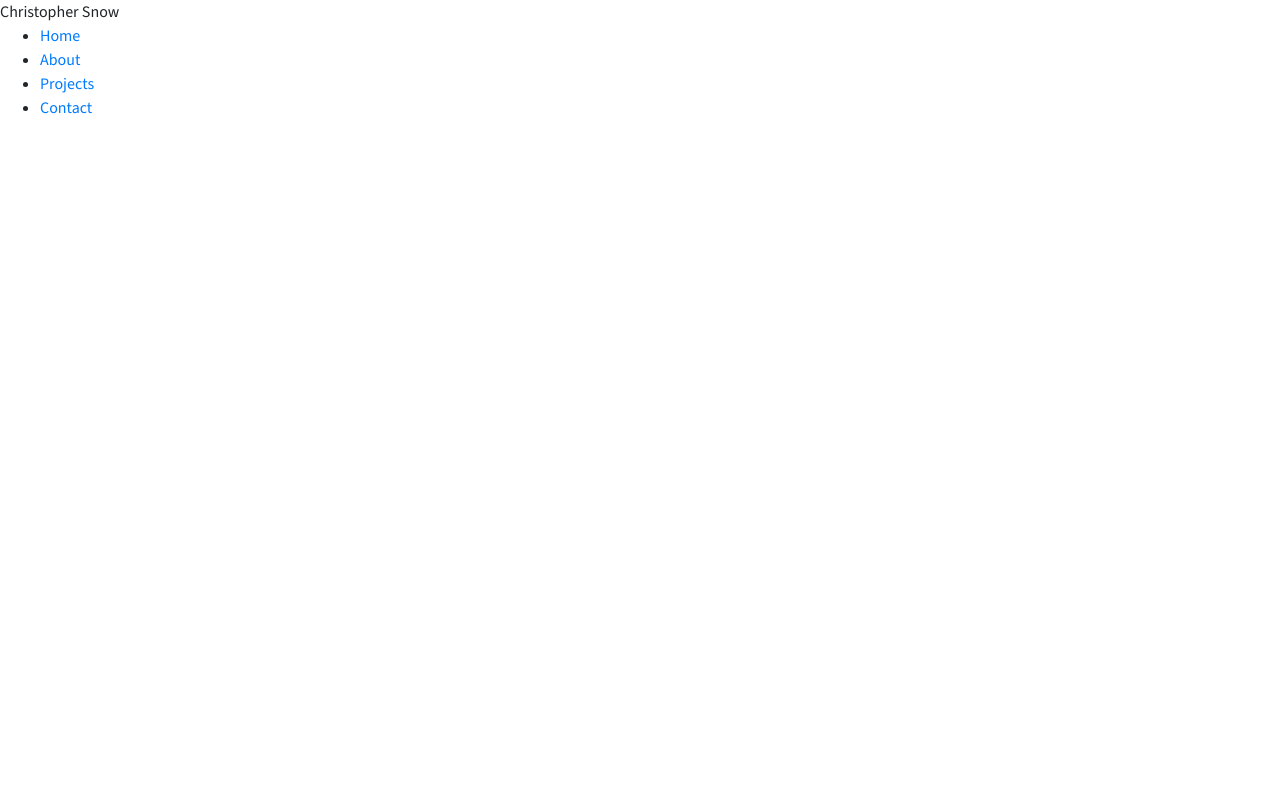
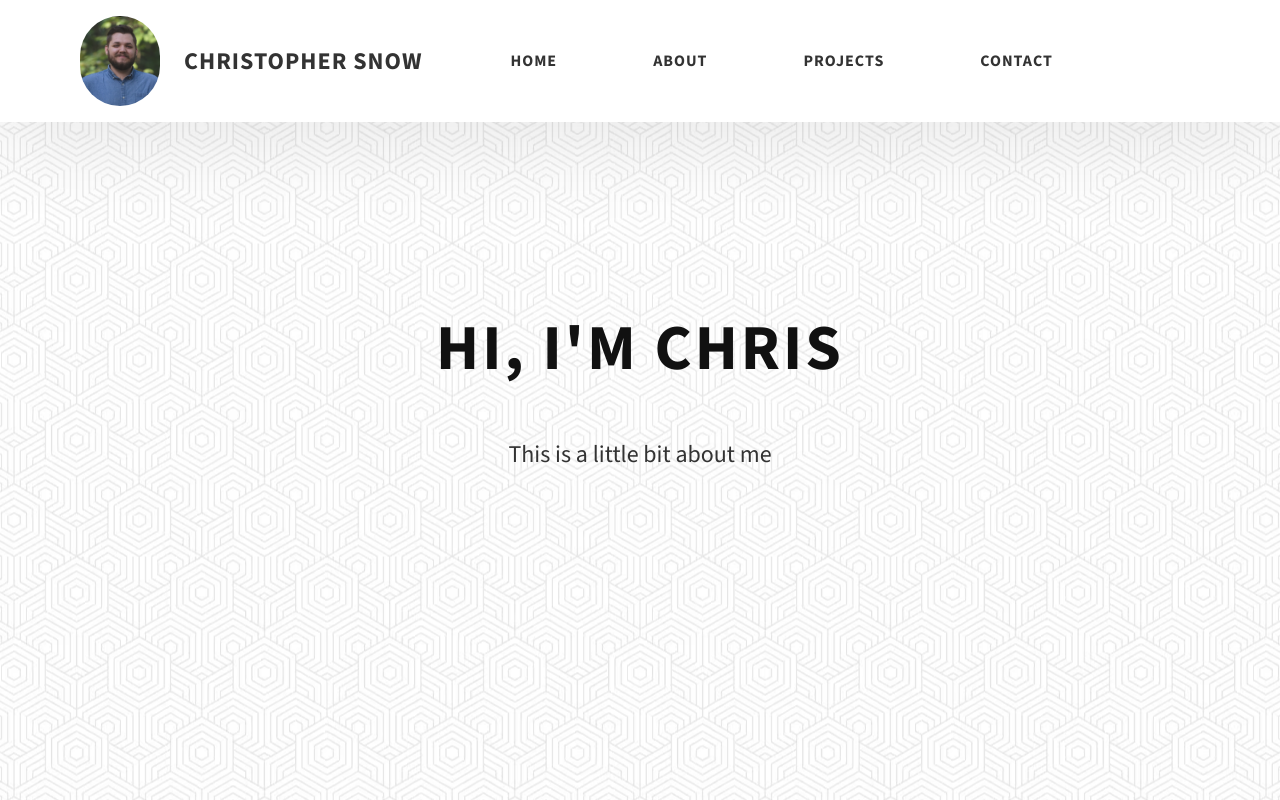
Before and after one commit to BigFish912/bigfish912.github.io, a plain HTML site: page index.html in a window 1280 px wide. Drawn offline with nearby package versions, Linux system fonts and the light colour scheme.

Commit message:
Initial development

```diff
--- a/index.css
+++ b/index.css
@@ -6,4 +6,167 @@
    font-style: normal;
    -webkit-font-smoothing: antialiased;
    -moz-osx-font-smoothing: grayscale;
- }
+}
+
+body{
+  min-width: fit-content;
+}
+
+.row{
+  margin: 0!important;
+}
+
+ul {
+   list-style-type: none;
+   margin: 0!important;
+}
+
+a {
+   text-decoration: none;
+}
+
+.header {
+   margin: 0;
+   position: fixed;
+   width: 100%;
+   z-index: 1000;
+   background: #000;
+   background: #fff;
+   box-shadow: 0 10px 100px rgba(0, 0, 0, 0.1);
+}
+
+.header__content {
+   display: flex;
+   align-items: center;
+   justify-content: space-between;
+   padding: 1rem 5rem;
+}
+
+@media only screen and (max-width: 425px) {
+  .header__content {
+      padding:0 2rem
+  }
+}
+
+.header__logo-container {
+   display: flex;
+   align-items: center;
+   cursor: pointer;
+   color: #333;
+   transition: color 0.3s;
+}
+
+.header__logo-container:hover {
+   color: #7843e9;
+}
+
+.header__logo-img-cont {
+   width: 5rem;
+   height: auto;
+   border-radius: 50px;
+   overflow: hidden;
+   margin-right: 1.5rem;
+   background: #7843e9;
+}
+
+.header__logo-img {
+   width: 100%;
+   height: auto;
+   -o-object-fit: cover;
+   object-fit: cover;
+   -o-object-position: center;
+   object-position: center;
+   display: block;
+}
+
+.header__logo-sub {
+   font-size: 1.5rem;
+   text-transform: uppercase;
+   font-weight: 700;
+   letter-spacing: 1px;
+}
+
+@media only screen and (max-width: 425px) {
+  .header__logo-img-cont {
+      width:4.5rem;
+      height: auto;
+      margin-right: 1.2rem
+  }
+}
+
+.header__main{
+  padding-right: 2em;
+}
+
+.header__links {
+   display: flex;
+}
+
+.header__link {
+   padding: 2.2rem 3rem;
+   display: inline block;
+   margin: 0;
+   font-size: 1rem;
+   color: #333;
+   text-transform: uppercase;
+   letter-spacing: 1px;
+   font-weight: 700;
+   transition: color 0.3s;
+}
+
+.header__link:hover {
+   color: #7843e9;
+}
+
+@media only screen and (max-width: 1024px) {
+  .header__link {
+      padding:3rem 1rem;
+      font-size: 1rem
+  }
+}
+@media only screen and (max-width: 768px) {
+  .header__links {
+      display:none
+  }
+}
+
+.main__body {
+   background: url("./img/background.avif");
+   background-position: center;
+   min-height: 1rem;
+   max-height: 120rem;
+   width: 100%;
+   height: 100vh;
+   position: relative;
+}
+
+.body__content {
+   position: absolute;
+   top: 50%;
+   left: 50%;
+   transform: translate(-50%, -50%);
+   max-width: 90rem;
+   width: 92%;
+}
+
+.body__heading {
+   font-size: 4rem;
+   text-transform: uppercase;
+   letter-spacing: 3px;
+   text-align: center;
+   color: #111;
+   font-weight: 800;
+}
+
+.body__info {
+   margin: 3rem auto 0 auto;
+   max-width: 80rem;
+}
+
+.body__info-text {
+   color: #333;
+   font-size: 1.5rem;
+   text-align: center;
+   width: 100%;
+   line-height: 1.6;
+}
--- a/index.html
+++ b/index.html
@@ -9,6 +9,7 @@
       <meta name="description" content="Professional Portfolio Website" />
       <meta name="author" content="Christopher Snow" />
       <link rel="icon" href="./favicon.ico" />
+      <link rel="stylesheet" href="./index.css" />
       <!-- Font Awesome CSS -->
       <link
          rel="stylesheet"
@@ -25,7 +26,7 @@
          href="https://fonts.googleapis.com/css2?family=Source+Sans+3:ital,wght@0,200..900;1,200..900&display=swap"
          rel="stylesheet"
       />
-      <link rel="stylesheet" href="./index.css" />
+
       <!-- Scripts -->
       <script src="https://ajax.googleapis.com/ajax/libs/jquery/3.3.1/jquery.min.js"></script>
       <script
@@ -45,32 +46,39 @@
       <script src="js/smooth_scrolling.js"></script>
    </head>
    <body>
-      <div className="row">
-         <div className="header__content">
-            <div className="header__logo-container">
-               <div className="header__logo-img-cont"></div>
-               <span className="header__logo-sub">Christopher Snow</span>
+      <div class="row header">
+         <div class="header__content">
+            <div class="header__logo-container">
+               <div class="header__logo-img-cont">
+                  <img class="header__logo-img" src="./img/profilePic.jpg" />
+               </div>
+               <span class="header__logo-sub">Christopher Snow</span>
             </div>
-            <div className="header__main">
-               <Hamburger toggled="{isOpen}" toggle="{setOpen}" />
-               <ul className="header__links">
-                  <li className="header__link-wrapper">
-                     <a href="./" className="header__link"> Home </a>
+            <div class="header__main">
+               <ul class="header__links">
+                  <li class="header__link-wrapper">
+                     <a href="./" class="header__link"> Home </a>
                   </li>
-                  <li className="header__link-wrapper">
-                     <a href="./#about" className="header__link"> About </a>
+                  <li class="header__link-wrapper">
+                     <a href="./#about" class="header__link"> About </a>
                   </li>
-                  <li className="header__link-wrapper">
-                     <a href="./#projects" className="header__link">
-                        Projects
-                     </a>
+                  <li class="header__link-wrapper">
+                     <a href="./#projects" class="header__link"> Projects </a>
                   </li>
-                  <li className="header__link-wrapper">
-                     <a href="./#contact" className="header__link"> Contact </a>
+                  <li class="header__link-wrapper">
+                     <a href="./#contact" class="header__link"> Contact </a>
                   </li>
                </ul>
             </div>
          </div>
       </div>
+      <div class="main__body">
+         <div class="body__content">
+            <h1 class="body__heading">Hi, I'm Chris</h1>
+            <div class="body__info">
+               <p class="body__info-text">This is a little bit about me</p>
+            </div>
+         </div>
+      </div>
    </body>
 </html>
```
